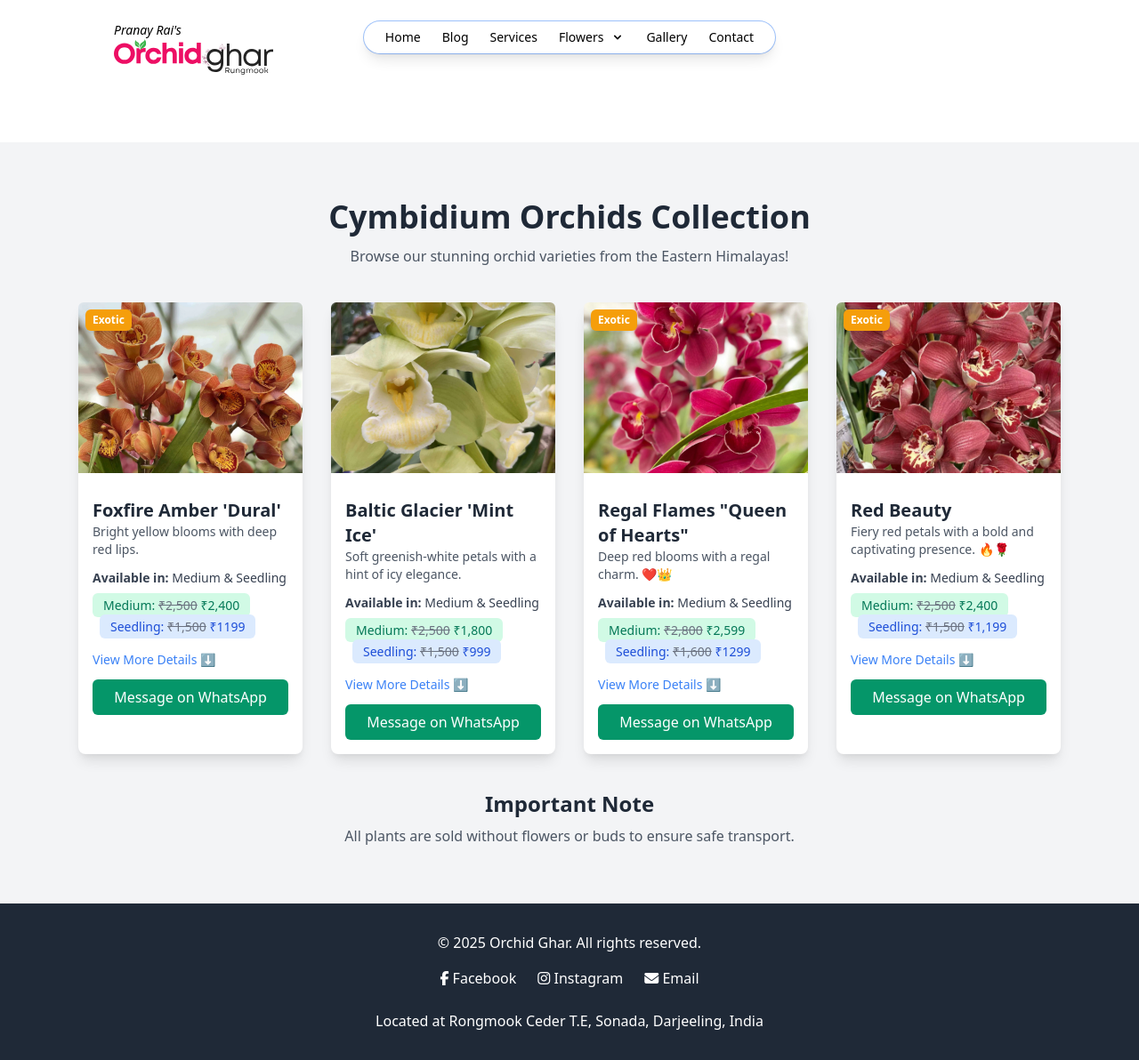
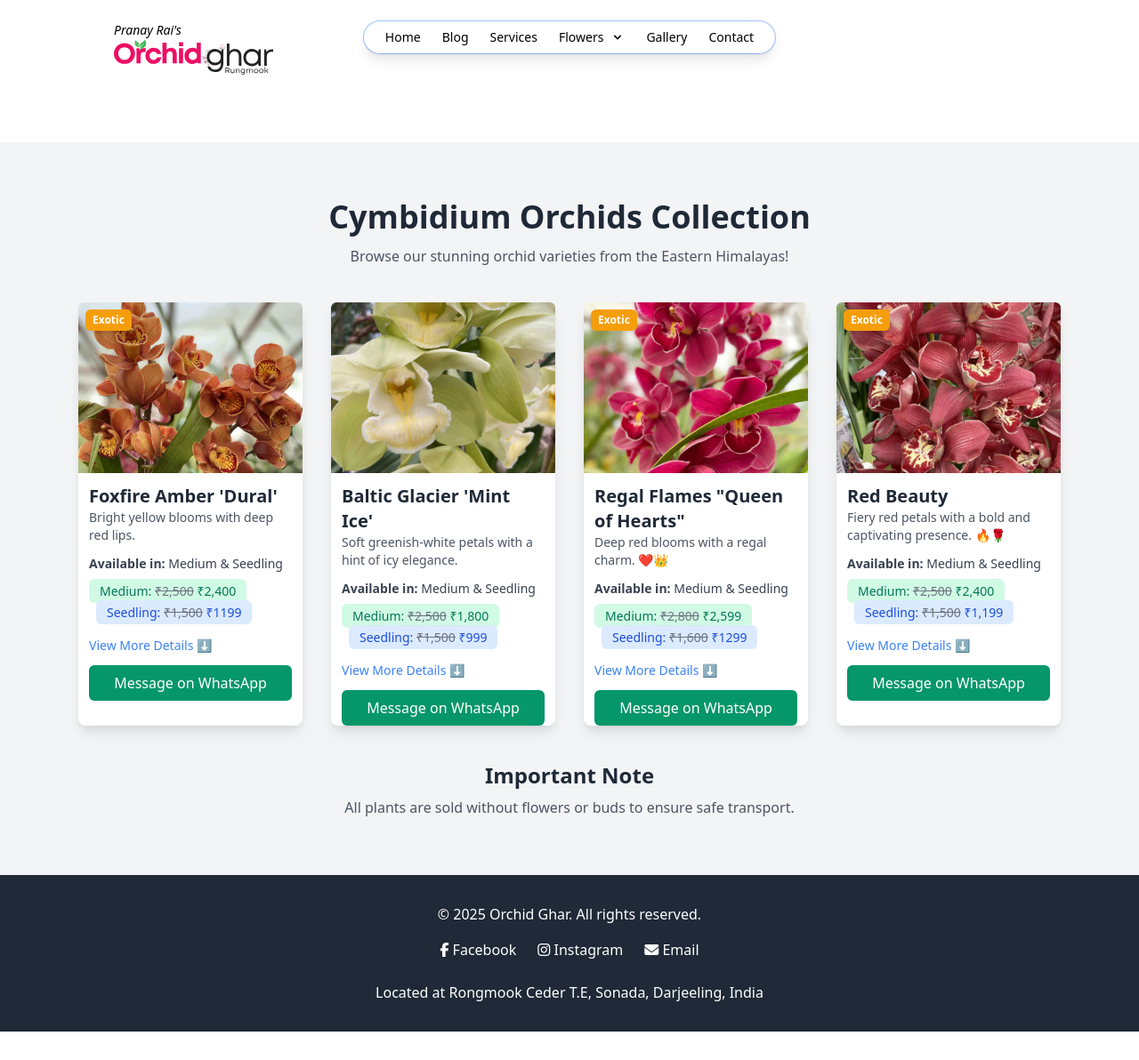
Before and after one commit to OrchidGhar/orchidghar.github.io, a Jekyll site: the page built from _flowers/cymbidium-orchid.html, in a window 1280 px wide. Shown: the whole page at 89% size. Built offline with Jekyll 4.4.1, drawn with Linux system fonts in a browser that asks for light colours; nearby versions of some CDN libraries; after the commit the page ends 1160 px from its top, so only the background shows below that.

Commit message:
collection updated

```diff
--- a/_flowers/cymbidium-orchid.html
+++ b/_flowers/cymbidium-orchid.html
@@ -29,7 +29,7 @@ excerpt: "Cymbidium Orchid care, pricing, and details for orchid lovers in Sikki
                 <span class="bg-yellow-500 text-white text-xs font-semibold px-2 py-1 rounded-md shadow-md">Exotic</span>
             </div>
           <img src="{{ site.baseurl }}assets/images/foxamber.webp" class="w-full h-48 object-cover rounded-t-md" alt="FoxFire Amber Dural Cymbidium Orchid">
-         <div class="p-4">
+         <div class="px-3">
           <h3 class="text-xl font-semibold text-gray-800 dark:text-white mt-3">Foxfire Amber 'Dural'</h3>
           <p class="text-gray-600 dark:text-gray-400 text-sm">Bright yellow blooms with deep red lips.</p>
 
@@ -67,7 +67,7 @@ excerpt: "Cymbidium Orchid care, pricing, and details for orchid lovers in Sikki
         </div>
         <div class="bg-white dark:bg-gray-800 rounded-lg shadow-lg transform hover:scale-105 transition">
             <img src="{{ site.baseurl }}assets/images/baltic-glacier.webp" class="w-full h-48 object-cover rounded-t-md" alt="Baltic Glacier Cymbidium Orchid">
-            <div class="p-4">
+            <div class="px-3">
             <h3 class="text-xl font-semibold text-gray-800 dark:text-white mt-3">Baltic Glacier 'Mint Ice'</h3>
             <p class="text-gray-600 dark:text-gray-400 text-sm">Soft greenish-white petals with a hint of icy elegance.</p>
 
@@ -108,7 +108,7 @@ excerpt: "Cymbidium Orchid care, pricing, and details for orchid lovers in Sikki
                 <span class="bg-yellow-500 text-white text-xs font-semibold px-2 py-1 rounded-md shadow-md">Exotic</span>
             </div>
             <img src="{{ site.baseurl }}assets/images/queen-of-heart.webp" class="w-full h-48 object-cover rounded-t-md" alt="Regal Flames Queen of Hearts Cymbidium Orchid">
-            <div class="p-4">
+            <div class="px-3">
             <h3 class="text-xl font-semibold text-gray-800 dark:text-white mt-3">Regal Flames "Queen of Hearts"</h3>
             <p class="text-gray-600 dark:text-gray-400 text-sm">Deep red blooms with a regal charm. ❤️👑</p>
 
@@ -148,7 +148,7 @@ excerpt: "Cymbidium Orchid care, pricing, and details for orchid lovers in Sikki
                 <span class="bg-yellow-500 text-white text-xs font-semibold px-2 py-1 rounded-md shadow-md">Exotic</span>
             </div>
             <img src="{{ site.baseurl }}assets/images/red-beauty.webp" class="w-full h-48 object-cover rounded-t-md" alt="Red Beauty Cymbidium Orchid">
-            <div class="p-4">
+            <div class="px-3">
             <h3 class="text-xl font-semibold text-gray-800 dark:text-white mt-3">Red Beauty</h3>
             <p class="text-gray-600 dark:text-gray-400 text-sm">Fiery red petals with a bold and captivating presence. 🔥🌹</p>
 
```
